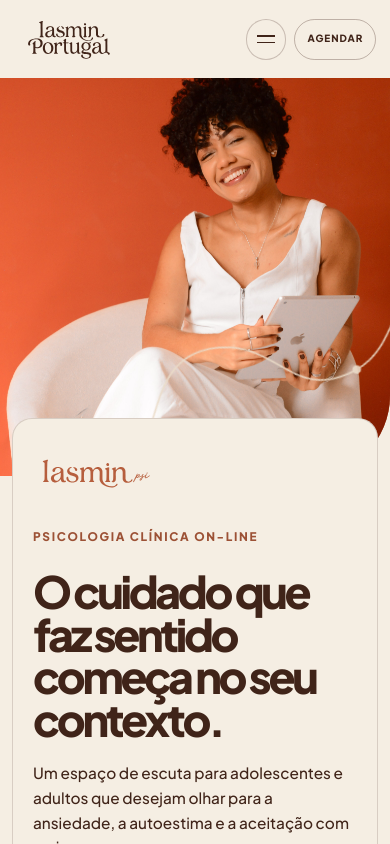
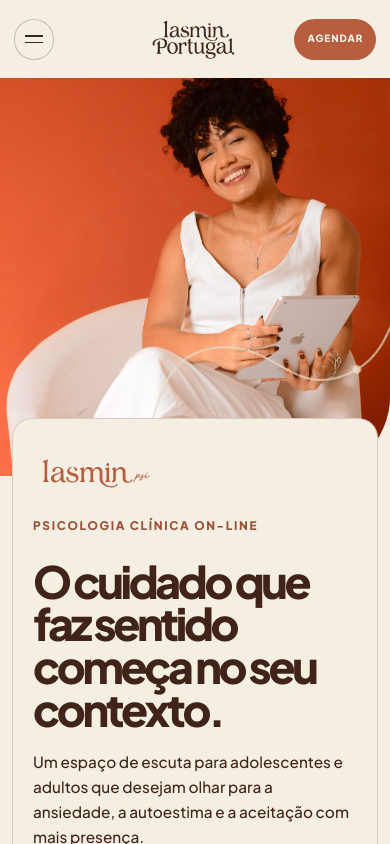
Before and after one commit to acssjr/iasmin-psi, a Next.js app: page / in a window 390 px wide. Shown: the top 844 px of the page. Built offline with nearby package versions, Linux system fonts and the light colour scheme.

Commit message:
fix: refine mobile header and footer alignment

```diff
--- a/src/components/landing/landing-page.module.css
+++ b/src/components/landing/landing-page.module.css
@@ -1122,21 +1122,30 @@
     align-items: center;
     width: 100%;
     min-height: 4.9rem;
-    grid-template-columns: minmax(0, 1fr) auto auto;
+    grid-template-columns: 1fr 1fr;
     gap: 0.5rem;
     padding: 0.9rem 0.85rem;
     background: var(--ivory);
   }
 
   .headerAction {
+    grid-column: 3;
+    grid-row: 1;
+    justify-self: end;
     height: 2.55rem;
     min-height: 0;
     padding: 0 0.75rem;
+    border-color: color-mix(in srgb, var(--terracotta) 72%, transparent);
+    background: var(--terracotta);
+    color: var(--cream);
     font-size: 0.62rem;
     line-height: 1;
   }
 
   .menuTrigger {
+    grid-column: 1;
+    grid-row: 1;
+    justify-self: start;
     width: 2.55rem;
     height: 2.55rem;
   }
@@ -1157,7 +1166,11 @@
   }
 
   .siteHeader .brandLink {
+    position: absolute;
+    left: 50%;
     display: inline-flex;
+    justify-self: auto;
+    transform: translateX(-50%);
   }
 
   .headerLogo {
@@ -1166,7 +1179,7 @@
 
   .heroSignature {
     width: 7.75rem;
-    margin-bottom: 1rem;
+    margin-bottom: 0.35rem;
   }
 
   .heroPortrait {
@@ -1241,6 +1254,10 @@
   }
 
   .recognition { gap: 2.25rem; padding-top: 4.5rem; padding-bottom: 4.5rem; }
+
+  .recognition h2 {
+    letter-spacing: -0.06em;
+  }
 
   .recognitionViewport {
     margin-right: -1.25rem;
@@ -1324,11 +1341,46 @@
   }
 
   .footerTop {
-    align-items: start;
+    flex-direction: column;
+    align-items: center;
+    justify-content: center;
+    text-align: center;
   }
 
   .footerLogo {
     width: 9.5rem;
+  }
+
+  .footerTop p,
+  .emergencyNotice,
+  .copyright {
+    color: var(--cream);
+    text-align: center;
+  }
+
+  .footerLinks {
+    display: grid;
+    grid-template-columns: repeat(2, minmax(0, 1fr));
+    width: min(100%, 22rem);
+    margin-right: auto;
+    margin-left: auto;
+    text-align: center;
+  }
+
+  .footerLinks a {
+    display: inline-flex;
+    align-items: center;
+    justify-content: center;
+  }
+
+  .socialLinks {
+    justify-content: center;
+  }
+
+  .emergencyNotice,
+  .copyright {
+    margin-right: auto;
+    margin-left: auto;
   }
 }
 
```
Also changed, not shown: 1 other file (tests, documents, lock files or other folders).
